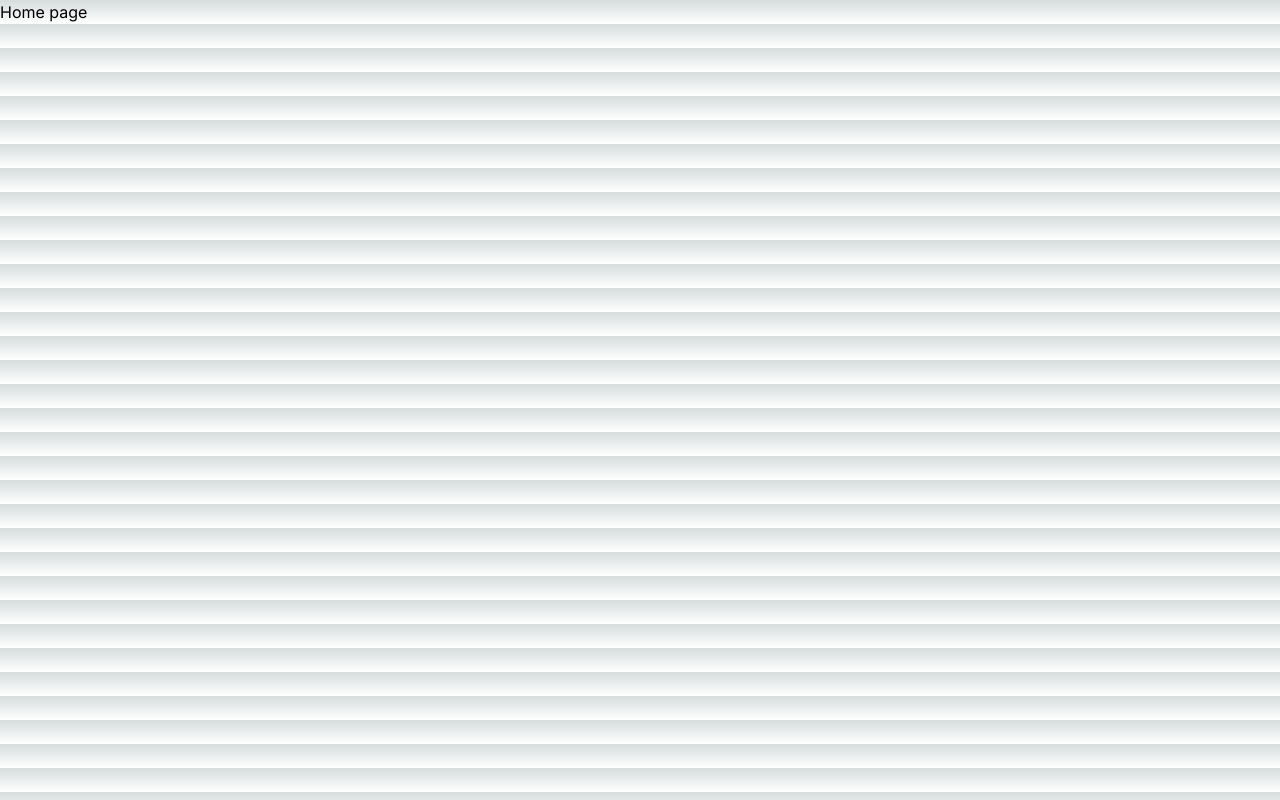
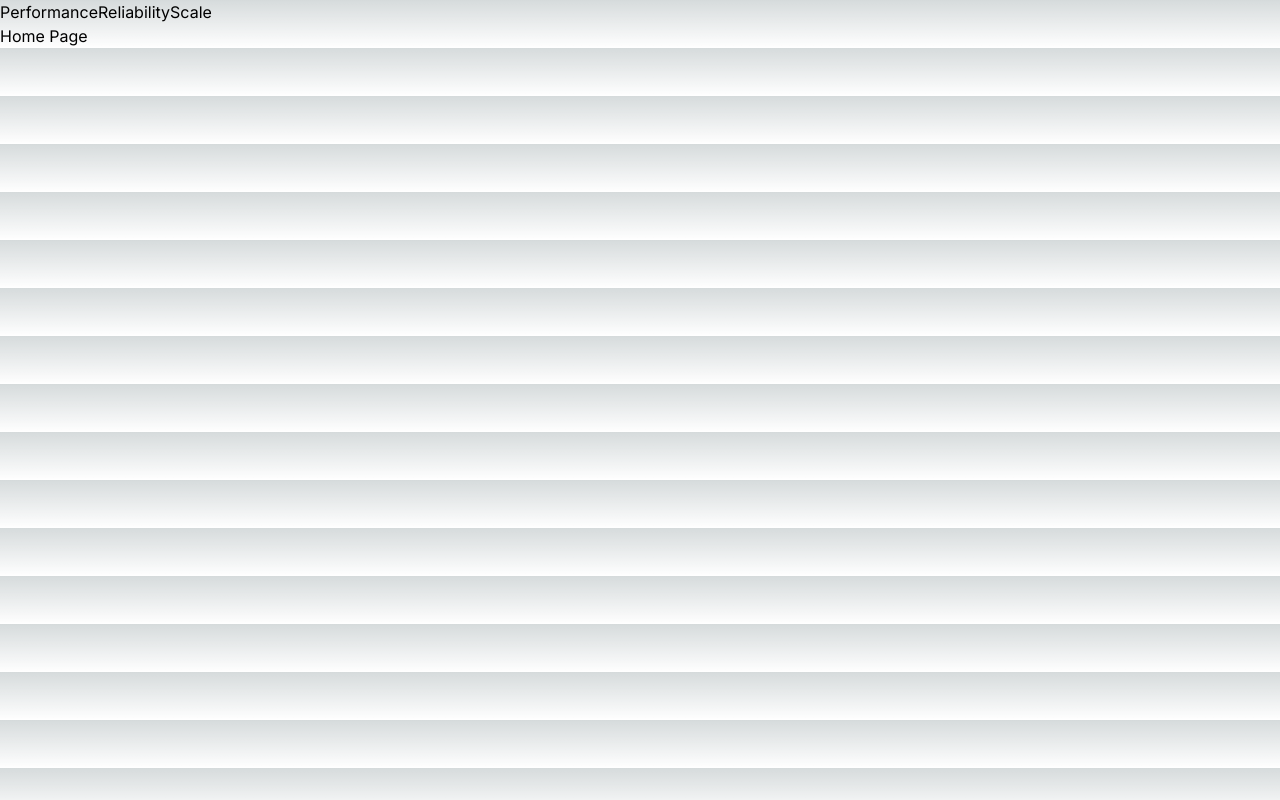
Before and after one commit to alphadzingina/next-corp, a Next.js app: page / in a window 1280 px wide. Built offline with nearby package versions, Linux system fonts and the light colour scheme.

Commit message:
fix Scalepage name discrepancy

```diff
--- a/src/app/page.tsx
+++ b/src/app/page.tsx
@@ -1,7 +1,14 @@
-import Image from "next/image";
+import Link from "next/link";
 
 export default function Home() {
     return (
-        <div>Home page</div>
+        <div>
+            <div>
+                <Link href="/performance">Performance</Link>
+                <Link href="/reliability">Reliability</Link>
+                <Link href="/scale">Scale</Link>
+            </div>
+            Home Page
+        </div>
     );
 }
```
